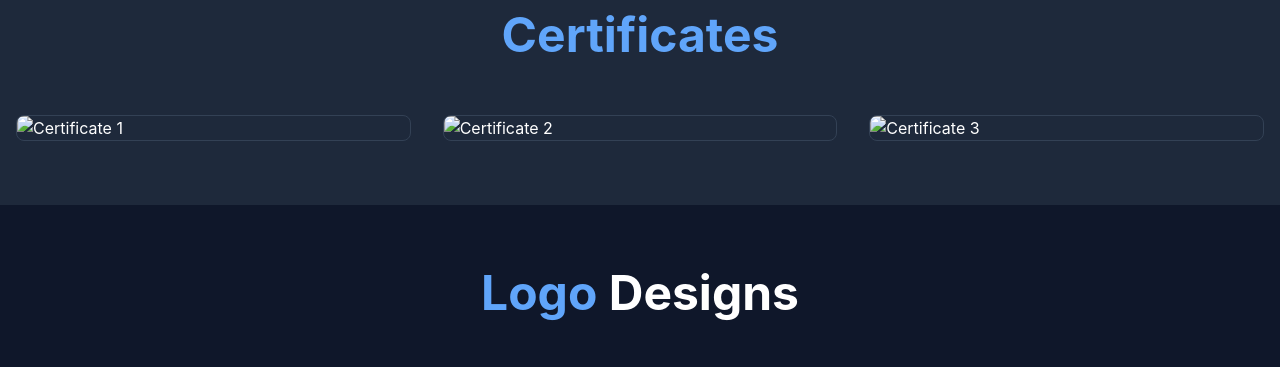
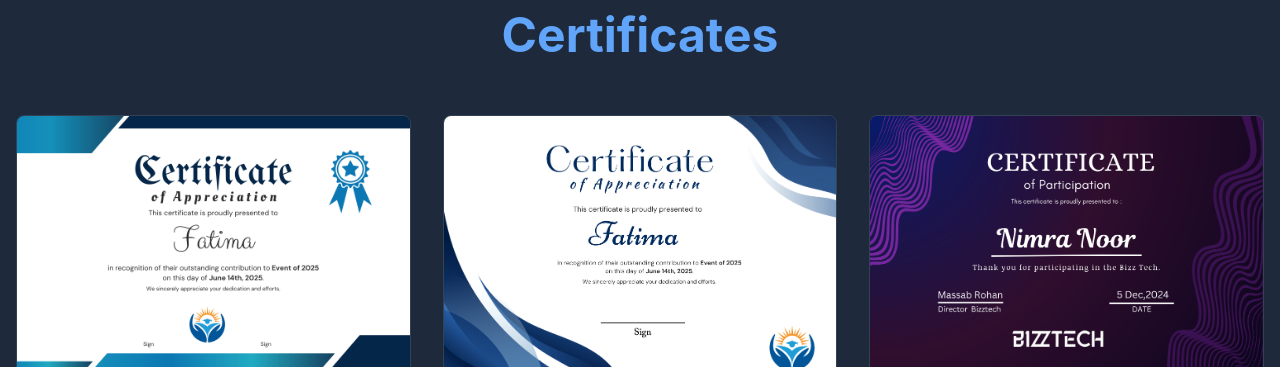
Before and after one commit to Sawdah12/Portfolio, a plain HTML site: page graphic-designer.html in a window 1280 px wide. Shown: the part 1310-1677 px from the top of the page. Drawn offline with nearby package versions, Linux system fonts and the light colour scheme.

Commit message:
Fix: Matched exact case and filenames for certificates and logos

```diff
--- a/graphic-designer.html
+++ b/graphic-designer.html
@@ -107,9 +107,9 @@
       </div>
 
       <div class="grid grid-cols-1 sm:grid-cols-2 lg:grid-cols-3 gap-8">
-        <img src="Experience/certificates/certificate1.png" alt="Certificate 1" class="rounded-lg border border-slate-700 hover:scale-105 transition w-full h-auto" />
-        <img src="Experience/certificates/certificate2.png" alt="Certificate 2" class="rounded-lg border border-slate-700 hover:scale-105 transition w-full h-auto" />
-        <img src="Experience/certificates/certificate3.png" alt="Certificate 3" class="rounded-lg border border-slate-700 hover:scale-105 transition w-full h-auto" />
+        <img src="Experience/certificates/1.png" alt="Certificate 1" class="rounded-lg border border-slate-700 hover:scale-105 transition w-full h-auto" />
+        <img src="Experience/certificates/2.png" alt="Certificate 2" class="rounded-lg border border-slate-700 hover:scale-105 transition w-full h-auto" />
+        <img src="Experience/certificates/3.png" alt="Certificate 3" class="rounded-lg border border-slate-700 hover:scale-105 transition w-full h-auto" />
       </div>
     </div>
   </section>
```
